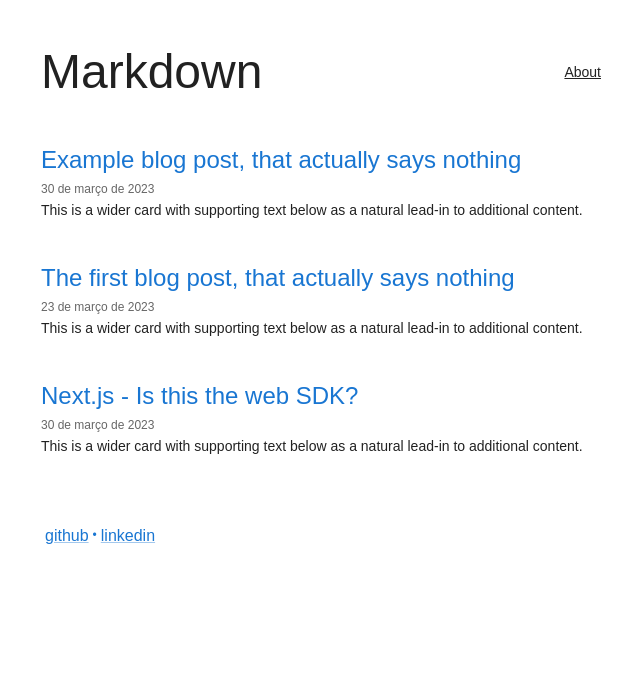
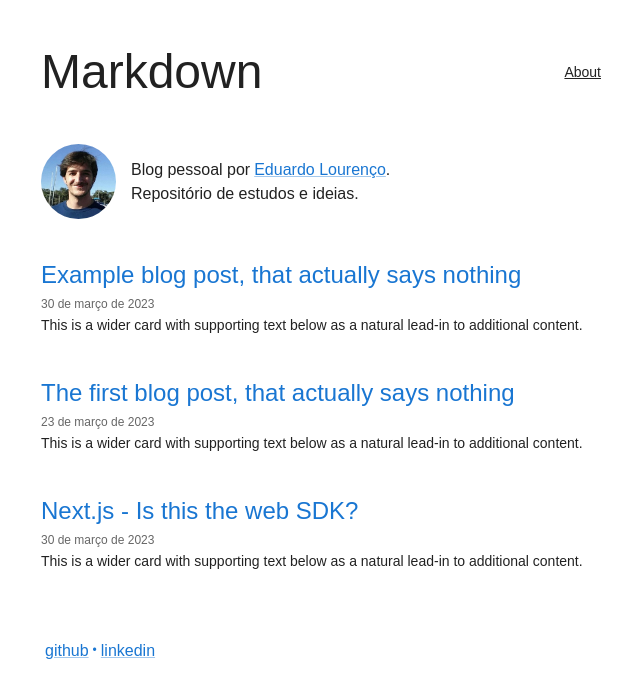
Before and after one commit to eduardofl/markdown-blog, a Next.js app: page / in a window 1280 px wide. Shown: the top 698 px of the page, without its empty margins (315-955 px from the left). Built offline with nearby package versions, Linux system fonts and the light colour scheme.

Commit message:
add author description component

```diff
--- /dev/null
+++ b/src/components/AuthorDescription.tsx
@@ -0,0 +1,54 @@
+import { Container, Typography } from '@mui/material';
+import Image from 'next/image';
+
+import Link from './Link';
+
+const AuthorDescription = (): JSX.Element => {
+  const AUTHOR_LINKEDIN_URL =
+    'https://www.linkedin.com/in/eduardofonteslourenco/';
+  const AUTHOR_DISPLAY_NAME = 'Eduardo Lourenço';
+  const AUTHOR_PICTURE_PATH = '/eduardofl.jpg';
+  const IMAGE_SIZE = 75;
+
+  return (
+    <Container
+      disableGutters
+      sx={{ display: 'flex', alignItems: 'center', position: 'relative' }}
+    >
+      <div
+        style={{
+          borderRadius: '50%',
+          overflow: 'hidden',
+          width: IMAGE_SIZE,
+          height: IMAGE_SIZE,
+        }}
+      >
+        <Image
+          src={AUTHOR_PICTURE_PATH}
+          alt="Picture of the author"
+          width={IMAGE_SIZE}
+          height={IMAGE_SIZE}
+          objectFit="cover"
+        />
+      </div>
+      <div style={{ marginLeft: 15 }}>
+        <Typography>
+          Blog pessoal por
+          <Link
+            color="primary"
+            href={AUTHOR_LINKEDIN_URL}
+            target="_blank"
+            rel="noreferrer"
+            sx={{ ml: 0.5 }}
+          >
+            {AUTHOR_DISPLAY_NAME}
+          </Link>
+          .
+        </Typography>
+        <Typography>Repositório de estudos e ideias.</Typography>
+      </div>
+    </Container>
+  );
+};
+
+export default AuthorDescription;
--- a/src/components/Footer.tsx
+++ b/src/components/Footer.tsx
@@ -1,6 +1,5 @@
 import * as React from 'react';
 import Box from '@mui/material/Box';
-import Container from '@mui/material/Container';
 import Typography from '@mui/material/Typography';
 import Link from './Link';
 
--- a/src/components/Header.tsx
+++ b/src/components/Header.tsx
@@ -1,7 +1,6 @@
 import Toolbar from '@mui/material/Toolbar';
 import Typography from '@mui/material/Typography';
 import Link from './Link';
-import { Container } from '@mui/material';
 
 const Header = (props: HeaderProps) => {
   const { sections, title } = props;
--- a/src/pages/index.tsx
+++ b/src/pages/index.tsx
@@ -1,4 +1,5 @@
 import type { GetStaticProps } from 'next';
+import AuthorDescription from '../components/AuthorDescription';
 
 import FeaturedPost from '../components/FeaturedPost';
 import PageTitle from '../components/PageTitle';
@@ -25,6 +26,7 @@ const Blog = ({ featuredPosts }): JSX.Element => {
   return (
     <>
       <PageTitle>Blog Markdown</PageTitle>
+      <AuthorDescription />
       {featuredPosts.map((post) => (
         <FeaturedPost key={post.slug} post={post} />
       ))}
```
Also changed, not shown: public/eduardofl.jpg (added).
